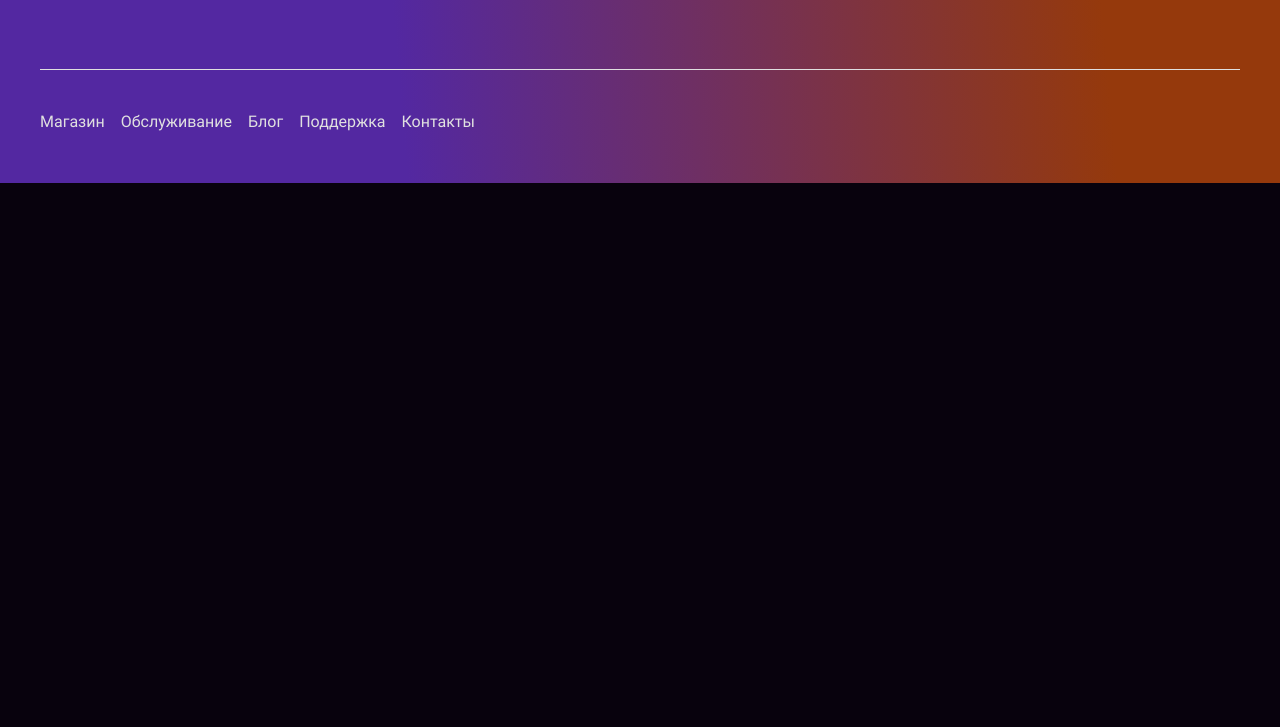
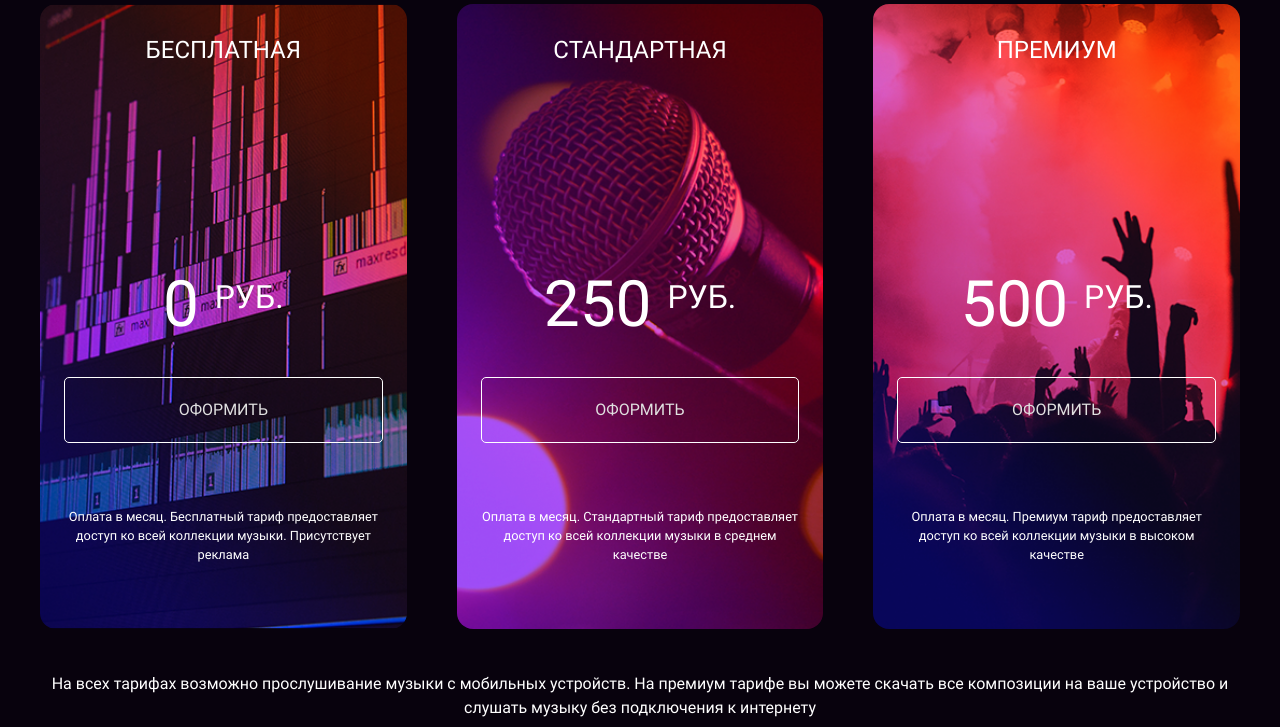
Before and after one commit to LexaZ999/layout-designer-project-lvl2, a website: page src/index.html in a window 1280 px wide. Shown: the part 955-1682 px from the top of the page. Before the commit the page ends 1138 px from the top, so only its background shows below. Drawn offline with Linux system fonts and the light colour scheme.

Commit message:
Add pricing section

```diff
--- a/src/index.html
+++ b/src/index.html
@@ -49,9 +49,38 @@
               <input type="email" placeholder="Email" name="email" required>
             </div>
 
-            <button type="submit">Получить доступ</button>
+            <button type="submit" class="btn btn-green uppercase">Получить доступ</button>
           </form>
         </div>
+      </div>
+    </section>
+    <section id="page-pricing" class="bg-pricing">
+      <div class="wrapper">
+        <div class="pricing">
+          <h2>Формы подписки</h2>
+          <div class="cards">
+            <div class="pricing-item bg-free">
+              <h3>Бесплатная</h3>
+              <p class="pricing-value size-7">0 <span class="size-3 uppercase">руб.</span></p>
+              <a href="#" class="btn btn-clean uppercase">Оформить</a>
+              <p class="card-footer text-small">Оплата в месяц. Бесплатный тариф предоставляет доступ ко всей коллекции музыки. Присутствует реклама</p>
+            </div>
+            <div class="pricing-item bg-standart">
+              <h3>Стандартная</h3>
+              <p class="pricing-value size-7">250 <span class="size-3 uppercase">руб.</span></p>
+              <a href="#" class="btn btn-clean uppercase">Оформить</a>
+              <p class="card-footer text-small">Оплата в месяц. Стандартный тариф предоставляет доступ ко всей коллекции музыки в среднем качестве</p>
+            </div>
+            <div class="pricing-item bg-premium">
+              <h3>Премиум</h3>
+              <p class="pricing-value size-7">500 <span class="size-3 uppercase">руб.</span></p>
+              <a href="#" class="btn btn-clean uppercase">Оформить</a>
+              <p class="card-footer text-small">Оплата в месяц. Премиум тариф предоставляет доступ ко всей коллекции музыки в высоком качестве</p>
+            </div>
+          </div>
+          <p class="pricing-footer">На всех тарифах возможно прослушивание музыки с мобильных устройств. На премиум тарифе вы можете скачать все композиции на ваше устройство и слушать музыку без подключения к интернету</p>
+        </div>
+
       </div>
     </section>
   </main>
--- /dev/null
+++ b/src/scss/_pricing.scss
@@ -0,0 +1,76 @@
+.pricing-item {
+
+  display: flex;
+  flex: 1 1 300px;
+  flex-direction: column;
+  align-items: center;
+  max-width: 500px;
+  padding-right: 1.5rem;
+  padding-left: 1.5rem;
+
+  border-radius: 1rem;
+
+  h3 {
+    margin-top: 24px;
+    margin-bottom: 200px;
+  }
+
+  a {
+    &:hover {
+      background: #fff3;
+      backdrop-filter: blur(2px);
+    }
+  }
+}
+
+.pricing {
+  padding-top: 100px;
+
+  text-align: center;
+
+  h2 {
+    margin-bottom: 50px;
+  }
+}
+
+.bg-free {
+  background-image: url("../images/subscribe_1.png");
+  background-position: center;
+  background-size: cover;
+}
+
+.bg-standart {
+  background-image: url("../images/subscribe_2.png");
+  background-position: center;
+  background-size: cover;
+}
+
+.bg-premium {
+  background-image: url("../images/subscribe_3.png");
+  background-position: center;
+  background-size: cover;
+}
+
+.cards {
+  display: flex;
+  flex-wrap: wrap;
+  gap: 50px;
+  justify-content: center;
+}
+
+.pricing-value {
+  margin-bottom: 40px;
+
+  span {
+    vertical-align: top;
+  }
+}
+
+.card-footer {
+  margin: 64px 0;
+}
+
+.pricing-footer {
+  margin-top: 43px;
+  margin-bottom: 83px;
+}
--- a/src/scss/app.scss
+++ b/src/scss/app.scss
@@ -6,5 +6,6 @@
 @import "./header";
 @import "./footer";
 @import "./banner";
+@import "./pricing";
 @import "./media/media-xs";
 @import "./media/media-sm";
--- a/src/scss/media/_media-sm.scss
+++ b/src/scss/media/_media-sm.scss
@@ -25,4 +25,10 @@
       width: 100%;
     }
   }
+
+  .pricing-item {
+    h3 {
+      margin-top: 16px;
+    }
+  }
 }
```
Also changed, not shown: src/css/app.css, 1 other file.
